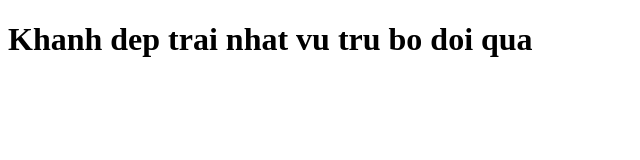
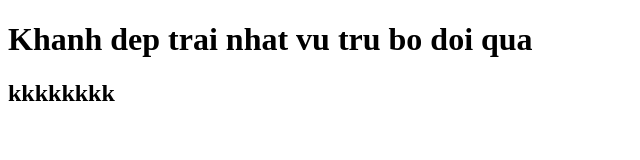
Before and after one commit to NguyennQuoccKhanhh/hoc-Git-, a plain HTML site: page index.html in a window 1280 px wide. Shown: the whole page, without its empty margins (0-640 px from the left). Drawn offline with Linux system fonts and the light colour scheme.

Commit message:
khanhhocgitss3

```diff
--- a/index.html
+++ b/index.html
@@ -7,5 +7,6 @@
 </head>
 <body>
     <h1>Khanh dep trai nhat vu tru bo doi qua</h1>
+    <h2>kkkkkkkk</h2>
 </body>
 </html>
```
